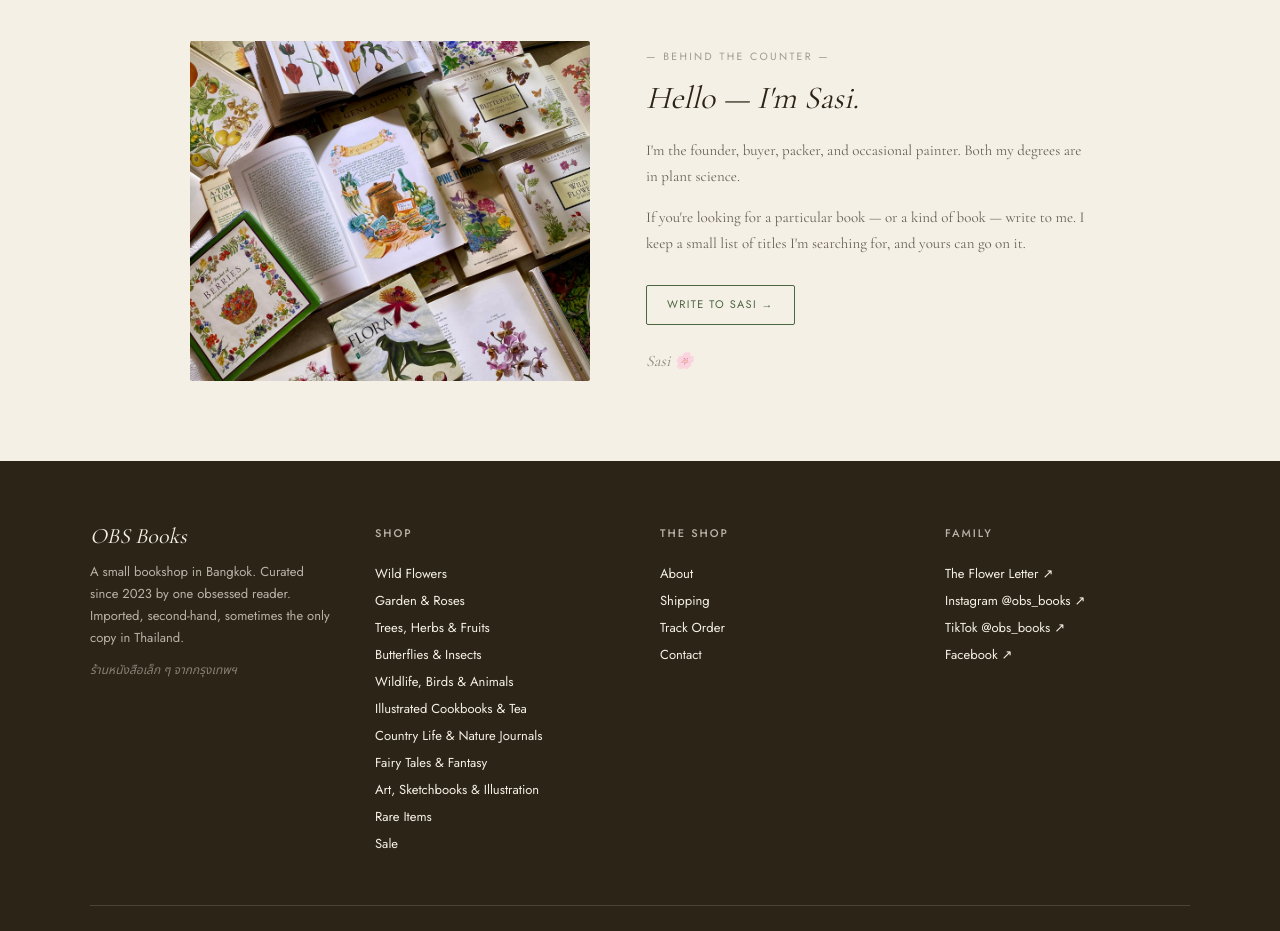
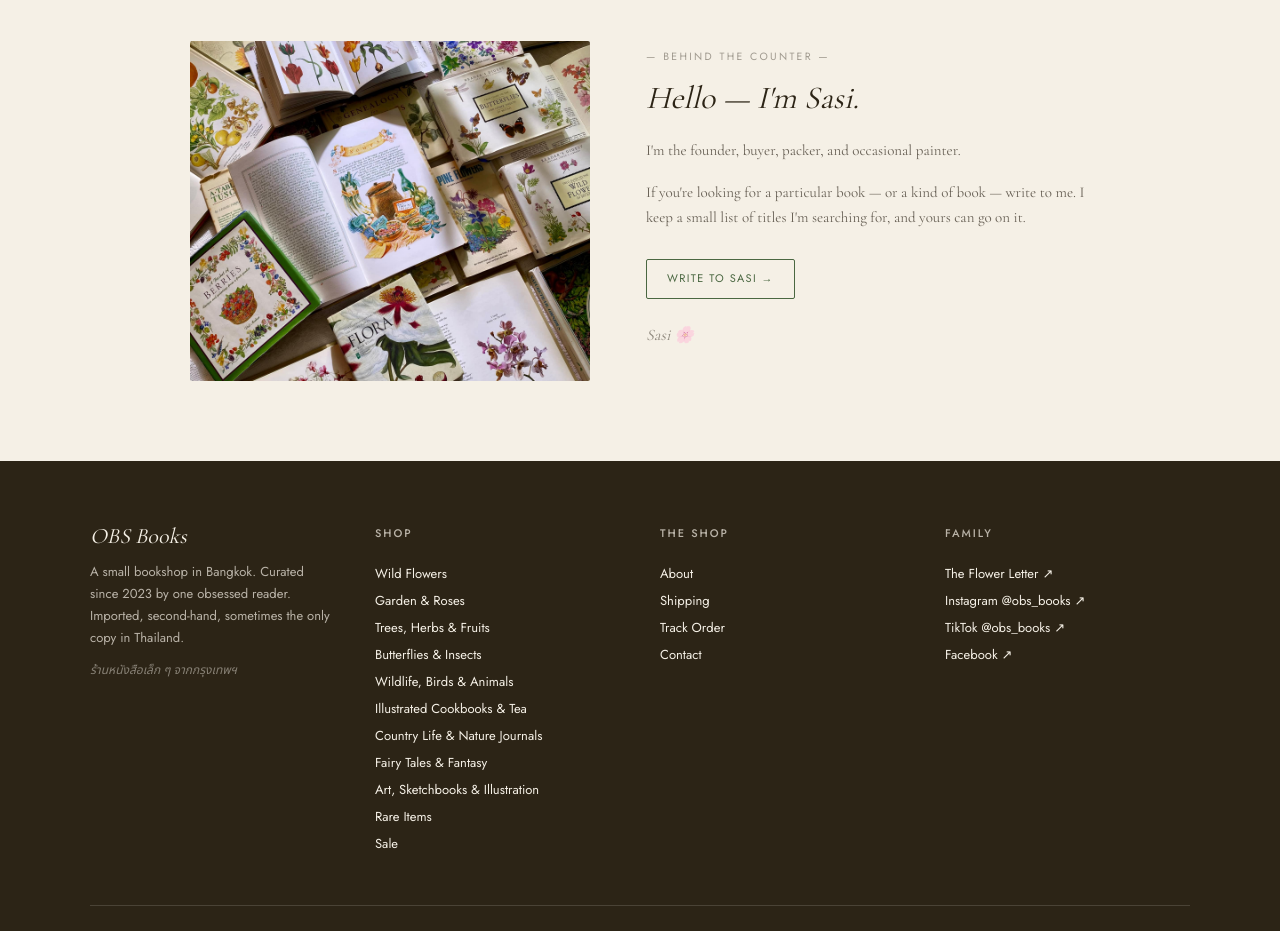
Before and after one commit to sasi-skm/obs-books, a Next.js app: page /about in a window 1280 px wide. Shown: the part 3840-4771 px from the top of the page. Built offline with nearby package versions, Linux system fonts and the light colour scheme; no server answers.

Commit message:
fix(5m): remove duplicate degrees mention from Hello Sasi section

```diff
--- a/app/about/AboutPageClient.tsx
+++ b/app/about/AboutPageClient.tsx
@@ -381,7 +381,7 @@ export default function AboutPageClient() {
               fontFamily: 'var(--font-display)', fontSize: '15px',
               lineHeight: 1.72, color: 'rgba(44,36,24,0.7)', marginBottom: '16px',
             }}>
-              I&apos;m the founder, buyer, packer, and occasional painter. Both my degrees are in plant science.
+              I&apos;m the founder, buyer, packer, and occasional painter.
             </p>
             <p style={{
               fontFamily: 'var(--font-display)', fontSize: '15px',
```
